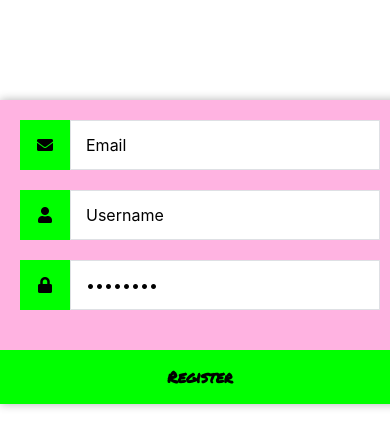
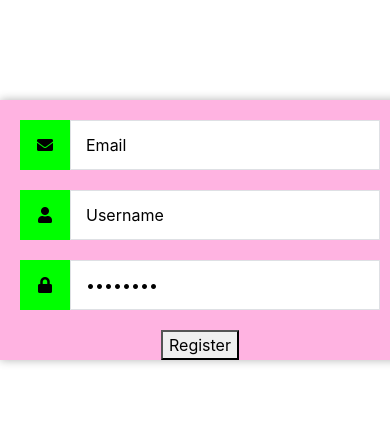
Before and after one commit to jessewgray/p-new, a React (Create React App) app: page /register in a window 390 px wide. Shown: the top 448 px of the page. Built offline with nearby package versions, Linux system fonts and the light colour scheme.

Commit message:
updates to the mobile buttons

```diff
--- a/src/Search.js
+++ b/src/Search.js
@@ -56,7 +56,6 @@
             'borderRadius': '5%',
             'border': 'solid 1px black',
             'padding': '5px 15px',
-            'font-family': 'Open Sans, sans-serif',
             'fontFamily': 'Permanent Marker, cursive',
             'margin': '15px 0px'
         }
@@ -69,7 +68,7 @@
                     </label>
                     <input className="searchInput" style={searchStyle} type="text" value={message} name='message' onChange={handleChange}/>
                     <div className="submitWrap">
-                        <input type="submit" value="Search" style={inputStyle} onClick={handleSubmit} />
+                        <button type="submit" value="Search" style={inputStyle} onClick={handleSubmit} >Search</button>
                     </div>
 
                 </div>
--- a/src/pages/Register.js
+++ b/src/pages/Register.js
@@ -95,7 +95,7 @@
                             </label>
                             <input className="password" type="password" value={this.state.password} name={this.state.password} onChange={this.handleChange} required/>
                             <p style={this.state.errorStyle}>Invalid Email</p>
-                            <input type='submit' value='Register' />
+                            <button type='submit' value='Register' >Register</button>
                         </form>
                     </div>
             </div>
```
